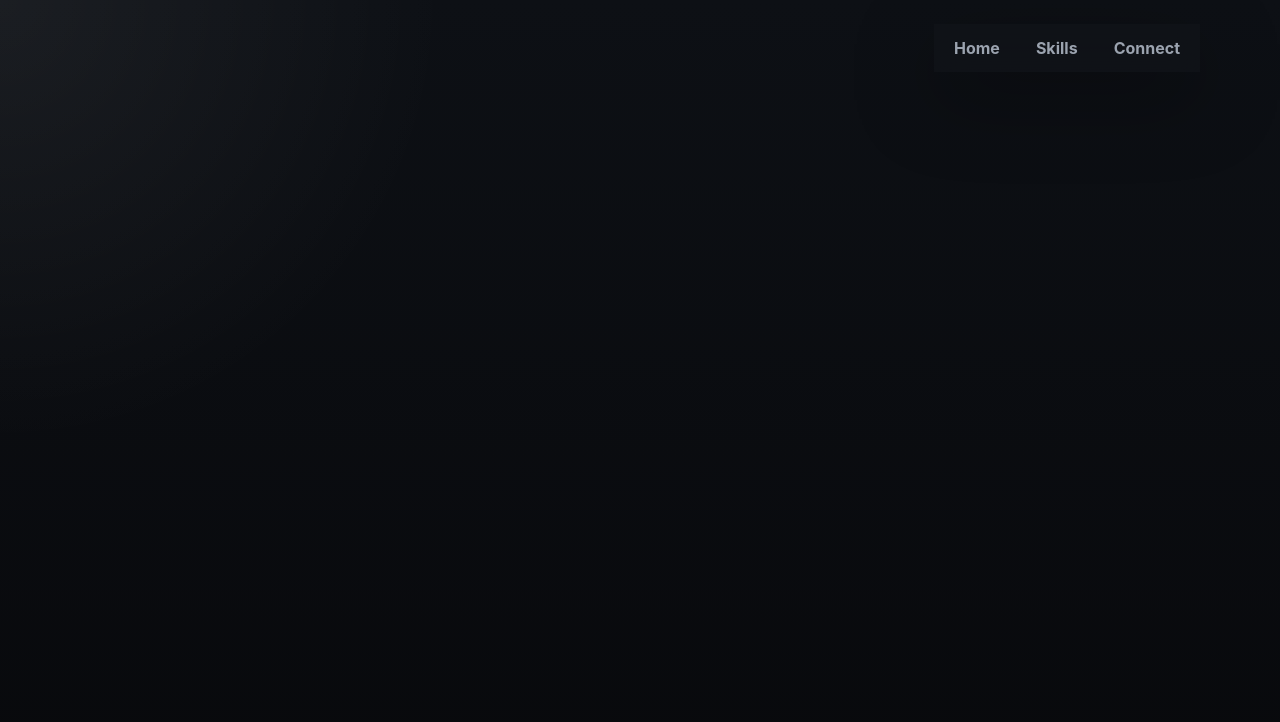
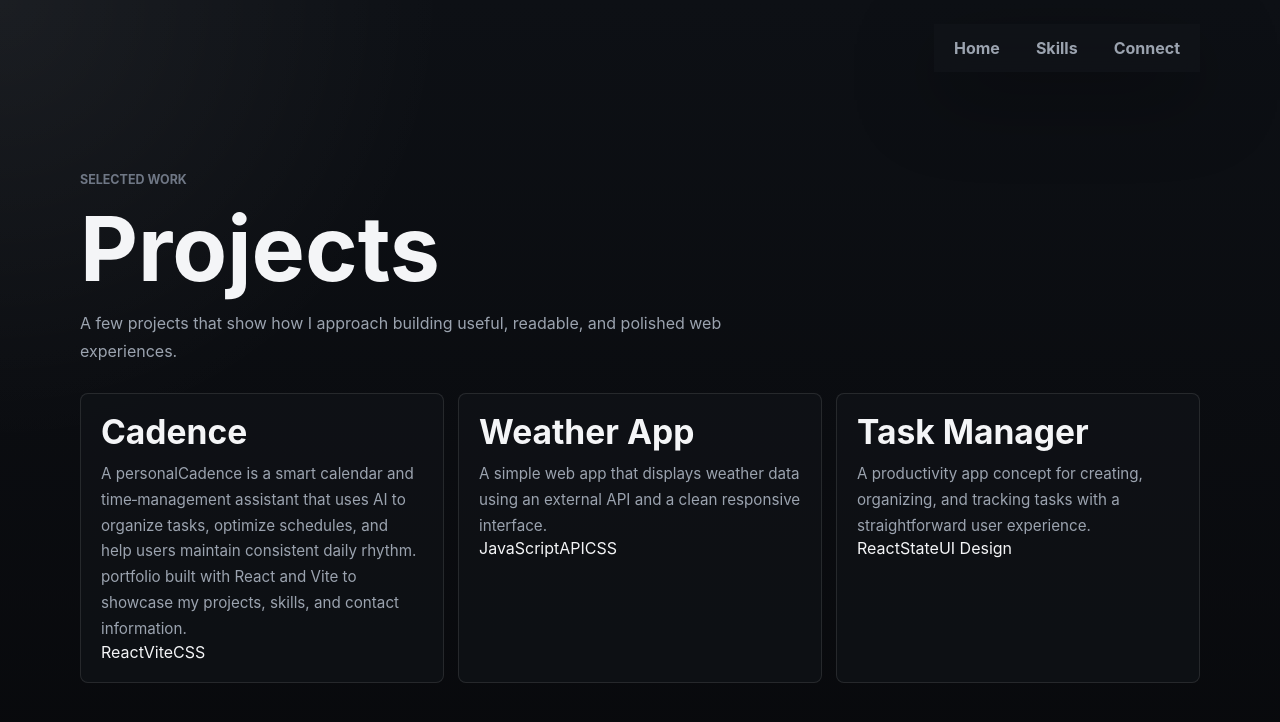
Before and after one commit to Monisha-Repos/Portfolio-Site, a React (Vite) app: page / in a window 1280 px wide. Both pictures are taken after a click on the button "Projects". Shown: the top 722 px of the page. Built offline with nearby package versions, Linux system fonts and the light colour scheme.

Commit message:
add projects page

```diff
--- a/src/App.jsx
+++ b/src/App.jsx
@@ -1,7 +1,7 @@
 import { useState } from 'react'
 import Navbar from './components/Navbar.jsx'
 import Home from './pages/Home.jsx'
-// import Projects from './pages/Projects.jsx'
+import Projects from './pages/Projects.jsx'
 // import Skills from './pages/Skills.jsx'
 // import Connect from './pages/Connect.jsx'
 // import './App.css'
@@ -17,9 +17,8 @@ function App() {
             />
 
             {currentPage === 'home' && <Home />}
-            {/*
             {currentPage === 'projects' && <Projects />}
-            {currentPage === 'skills' && <Skills />}
+            {/*{currentPage === 'skills' && <Skills />}
             {currentPage === 'connect' && <Connect />} */}
         </div>
     )
--- a/src/pages/Projects.jsx
+++ b/src/pages/Projects.jsx
@@ -0,0 +1,54 @@
+function Projects() {
+    const projects = [
+        {
+            title: 'Cadence',
+            description:
+                'A personalCadence is a smart calendar and time‑management assistant that uses AI to organize tasks, optimize schedules, and help users maintain consistent daily rhythm. portfolio built with React and Vite to showcase my projects, skills, and contact information.',
+            tech: ['React', 'Vite', 'CSS'],
+        },
+        {
+            title: 'Weather App',
+            description:
+                'A simple web app that displays weather data using an external API and a clean responsive interface.',
+            tech: ['JavaScript', 'API', 'CSS'],
+        },
+        {
+            title: 'Task Manager',
+            description:
+                'A productivity app concept for creating, organizing, and tracking tasks with a straightforward user experience.',
+            tech: ['React', 'State', 'UI Design'],
+        },
+    ]
+
+    return (
+        <section className="projects-page">
+            <div>
+                <p className="eyebrow">Selected Work</p>
+                <h1>Projects</h1>
+                <p>
+                    A few projects that show how I approach building useful, readable,
+                    and polished web experiences.
+                </p>
+
+                <div className="card-grid">
+                    {projects.map((project) => (
+                        <article className="info-card" key={project.title}>
+                            <h2>{project.title}</h2>
+                            <p>{project.description}</p>
+
+                            <div className="tag-row">
+                                {project.tech.map((item) => (
+                                    <span className="tag" key={item}>
+                                        {item}
+                                    </span>
+                                ))}
+                            </div>
+                        </article>
+                    ))}
+                </div>
+            </div>
+        </section>
+    )
+}
+
+export default Projects
```
